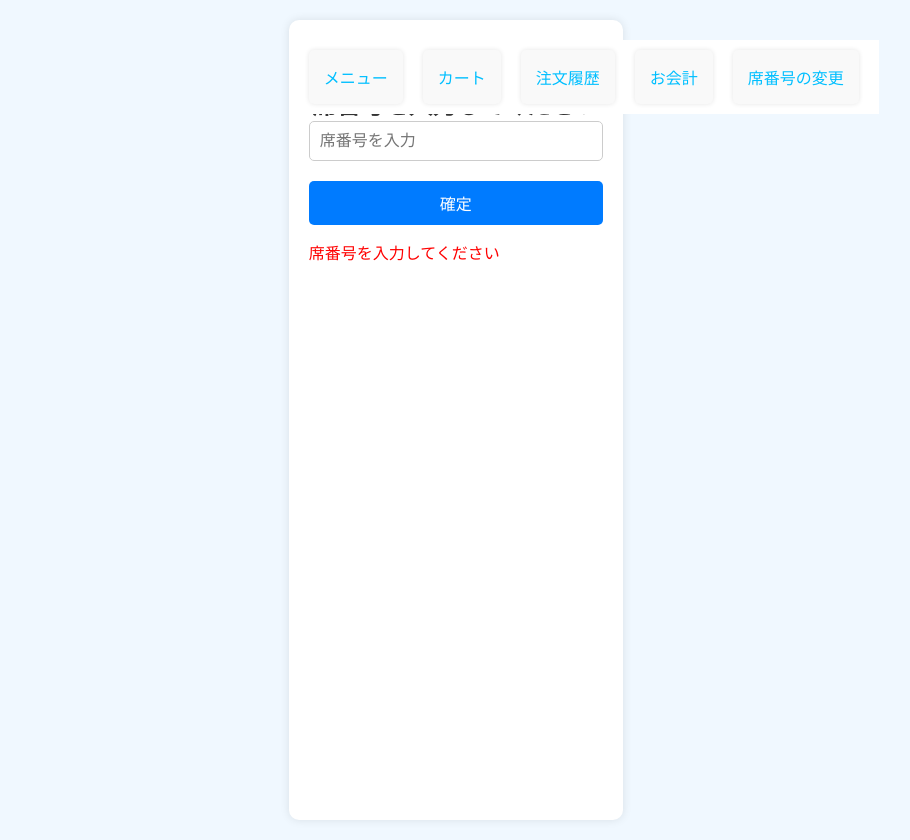
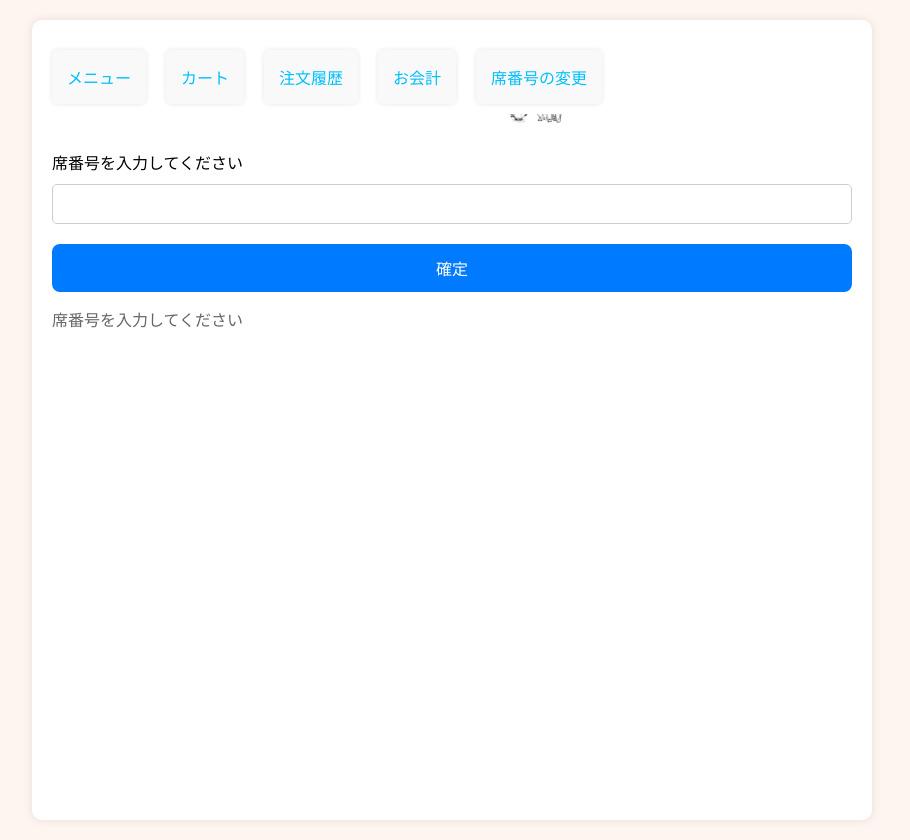
Before and after one commit to ryota-nakazawa/order-app-project, a React (Create React App) app in the folder frontend/: page / in a window 1280 px wide. Both pictures are taken after typing "Sample" into the empty fields and a click on the button "確定". Shown: the whole page, without its empty margins (188-1098 px from the left). Built offline with nearby package versions, Linux system fonts and the light colour scheme; no server answers.

Commit message:
デザイン変更ver1

```diff
--- a/frontend/package.json
+++ b/frontend/package.json
@@ -4,6 +4,7 @@
   "private": true,
   "proxy": "http://localhost:3001",
   "dependencies": {
+    "@canva/app-ui-kit": "^3.7.0",
     "@testing-library/jest-dom": "^5.17.0",
     "@testing-library/react": "^13.4.0",
     "@testing-library/user-event": "^13.5.0",
--- a/frontend/src/App.css
+++ b/frontend/src/App.css
@@ -16,11 +16,29 @@ button {
 }
 
 body {
-  background-color: #f0f8ff;
-  display: flex;
+  background-color: #fff5f0;
+  /* display: flex; */
+  width: 90%;
+  margin: 20px auto;
   justify-content: center;
   align-items: flex-start;
   height: 100vh;
+}
+
+.header {
+  display: flex;
+  align-items: center;
+  justify-content: center;
+  padding: 20px;
+}
+
+.header h1 {
+  margin-right: 10px;
+}
+
+.header img {
+  height: 70px;
+  width: auto;
 }
 
 .container {
@@ -131,6 +149,30 @@ h3.total-price {
   background: #fff;
 }
 
+/* .date-picker-container {
+  position: relative;
+  z-index: 1;
+  background-color: white;
+  padding: 10px;
+  border-radius: 8px;
+  box-shadow: 0 2px 8px rgba(0, 0, 0, 0.1);
+  margin-top: 20px;
+} */
+
+.nav-links.open~.date-picker-container {
+  z-index: 1;
+}
+
+.date-picker-wrapper {
+  position: relative;
+  z-index: 0;
+}
+
+.menu-backdrop.open~.date-picker-container,
+.menu-backdrop.open~.date-picker-wrapper {
+  pointer-events: none;
+}
+
 .popup-message {
   position: fixed;
   top: 20px;
@@ -148,6 +190,7 @@ h3.total-price {
 nav {
   position: fixed;
   background-color: #ffffff;
+  z-index: 20;
 }
 
 .hamburger {
@@ -155,14 +198,14 @@ nav {
   flex-direction: column;
   cursor: pointer;
   margin-bottom: 5px;
-  z-index: 20;
+  z-index: 10;
 }
 
 .hamburger .bar {
-  width: 25px;
-  height: 3px;
+  width: 35px;
+  height: 2px;
   background-color: #333;
-  margin: 4px 0;
+  margin: 5px 0;
   transition: 0.4s;
 }
 
--- a/frontend/src/App.js
+++ b/frontend/src/App.js
@@ -1,10 +1,12 @@
 import './App.css';
+//import './components/SelectSeat.css'; // CSSファイルをインポート
 import React, { useState, useEffect } from 'react';
 import { BrowserRouter as Router, Route, Routes, Link, useNavigate } from 'react-router-dom';
 import OrdersPage from './components/OrdersPage';
 import CartPage from './components/CartPage';
 import OrderHistoryPage from './components/OrderHistoryPage';
 import CheckoutPage from './components/CheckoutPage';
+import SelectSeat from './components/SelectSeat';
 import { v4 as uuidv4 } from 'uuid';
 
 function App() {
@@ -48,7 +50,10 @@ function App() {
   return (
     <Router>
       <div className="container">
-        <h1>注文アプリ</h1>
+        <div className="header">
+          <h1>注文アプリ</h1>
+          <img src="/images/rabbit.png" alt="Rabbit" />
+        </div>
         <nav>
           <div className="hamburger" onClick={toggleMenu}>
             <div className={menuOpen ? "bar open" : "bar"}></div>
@@ -83,46 +88,4 @@ function App() {
   );
 }
 
-function SelectSeat({ setSeatId }) {
-  const [inputValue, setInputValue] = useState('');
-  const [errorMessage, setErrorMessage] = useState('');
-  const navigate = useNavigate();
-
-  const handleInputChange = (e) => {
-    const value = e.target.value;
-    if (/^\d*$/.test(value)) { // 半角数字のみを認める正規表現
-      setInputValue(value);
-      setErrorMessage('');
-    } else {
-      setErrorMessage('半角数字のみ入力してください');
-    }
-  };
-
-  const handleSubmit = (e) => {
-    e.preventDefault();
-    if (inputValue === '') {
-      setErrorMessage('席番号を入力してください');
-      return;
-    }
-    setSeatId(inputValue);
-    navigate('/');
-  };
-
-  return (
-    <div>
-      <h2>席番号を入力してください</h2>
-      <form onSubmit={handleSubmit}>
-        <input
-          type="text"
-          value={inputValue}
-          onChange={handleInputChange}
-          placeholder="席番号を入力"
-        />
-        <button type="submit">確定</button>
-        {errorMessage && <p style={{ color: 'red' }}>{errorMessage}</p>}
-      </form>
-    </div>
-  );
-}
-
 export default App;
--- a/frontend/src/components/CartPage.js
+++ b/frontend/src/components/CartPage.js
@@ -39,7 +39,7 @@ const CartPage = ({ cart, calculateTotal, seatId, sessionId, setCart, removeFrom
       <div className="base-container">
 
         <p>現在のカートの中身がここに表示されます</p>
-        <p>-------------------------------------------------------------------------</p>
+        <p>------------------------------------------------------------------------</p>
         <ul>
           {cart.map((item, index) => (
             <li key={index}>
--- a/frontend/src/components/CheckoutPage.js
+++ b/frontend/src/components/CheckoutPage.js
@@ -59,7 +59,7 @@ const CheckoutPage = ({ seatId, sessionId }) => {
       <h1>お会計</h1>
       <div className="base-container">
         <p>会計の詳細がここに表示されます</p>
-        <p>-------------------------------------------------------------------------</p>
+        <p>------------------------------------------------------------------------</p>
         {orders.length > 0 ? (
           <div>
             <ul>
--- a/frontend/src/components/OrderHistoryPage.js
+++ b/frontend/src/components/OrderHistoryPage.js
@@ -30,7 +30,6 @@ const OrderHistoryPage = ({ seatId, sessionId }) => {
       return acc;
     }, {});
 
-    // キーを数値の昇順にソートする
     const sortedKeys = Object.keys(grouped).sort((a, b) => {
       const seatIdA = parseInt(a.split('-')[0], 10);
       const seatIdB = parseInt(b.split('-')[0], 10);
@@ -94,15 +93,17 @@ const OrderHistoryPage = ({ seatId, sessionId }) => {
       <div className="base-container">
         <div className="date-picker-container">
           <label htmlFor="date-picker">日付を選択してください: </label>
+          <div className="date-picker-wrapper">
             <DatePicker
               id="date-picker"
               selected={selectedDate}
               onChange={(date) => setSelectedDate(date)}
               dateFormat="yyyy/MM/dd"
             />
+          </div>
           <button onClick={handleShowAll}>全期間の売上を表示</button>
         </div>
-        <p>-------------------------------------------------------------------------</p>
+        <p>------------------------------------------------------------------------</p>
         {Object.keys(groupedOrders).length > 0 ? (
           Object.keys(groupedOrders).map(key => {
             const [seatId, sessionId] = key.split('-');
--- a/frontend/src/components/OrdersPage.js
+++ b/frontend/src/components/OrdersPage.js
@@ -46,7 +46,7 @@ const OrdersPage = ({ items, addToCart }) => {
       <h2>メニュー</h2>
       <div className="base-container">
         <p>メニューの内容がここに表示されます</p>
-        <p>-------------------------------------------------------------------------</p>
+        <p>------------------------------------------------------------------------</p>
         {message && <div className="popup-message">{message}</div>} {/* ポップアップメッセージを表示 */}
         <ul>
           {items.map((item) => (
--- /dev/null
+++ b/frontend/src/components/SelectSeat.css
@@ -0,0 +1,71 @@
+/* .select-seat-container {
+  display: flex;
+  flex-direction: column;
+  align-items: center;
+  justify-content: center;
+  height: 100vh;
+  background-color: #fff;
+  width: 90%;
+}
+
+.header {
+  display: flex;
+  justify-content: space-between;
+  align-items: center;
+  width: 100%;
+  padding: 20px;
+  box-shadow: 0 2px 4px rgba(0, 0, 0, 0.1);
+}
+
+.menu-button {
+  background: none;
+  border: none;
+  font-size: 24px;
+  cursor: pointer;
+}
+
+h1 {
+  font-size: 36px;
+} */
+
+/* form {
+  display: flex;
+  flex-direction: column;
+  align-items: center;
+  width: 100%;
+  max-width: 400px;
+  margin-top: 20px;
+}
+
+label {
+  font-size: 16px;
+  margin-bottom: 10px;
+}
+
+input {
+  width: 100%;
+  padding: 10px;
+  font-size: 16px;
+  border: 1px solid #ccc;
+  border-radius: 5px;
+  margin-bottom: 20px;
+}
+
+.confirm-button {
+  padding: 10px 20px;
+  font-size: 16px;
+  background-color: #007BFF;
+  color: white;
+  border: none;
+  border-radius: 5px;
+  cursor: pointer;
+}
+
+.confirm-button:hover {
+  background-color: #0056b3;
+}
+
+.error-message {
+  color: red;
+  margin-top: 10px;
+} */
--- /dev/null
+++ b/frontend/src/components/SelectSeat.js
@@ -0,0 +1,48 @@
+import React, { useState } from 'react';
+import { useNavigate } from 'react-router-dom';
+import './SelectSeat.css';
+
+const SelectSeat = ({ setSeatId }) => {
+  const [inputValue, setInputValue] = useState('');
+  const [errorMessage, setErrorMessage] = useState('');
+  const navigate = useNavigate();
+
+  const handleInputChange = (e) => {
+    const value = e.target.value;
+    if (/^\d*$/.test(value)) { // 半角数字のみを認める正規表現
+      setInputValue(value);
+      setErrorMessage('');
+    } else {
+      setErrorMessage('半角数字のみ入力してください');
+    }
+  };
+
+  const handleSubmit = (e) => {
+    e.preventDefault();
+    if (inputValue === '') {
+      setErrorMessage('席番号を入力してください');
+      return;
+    }
+    setSeatId(inputValue);
+    navigate('/');
+  };
+
+  return (
+    <div className="select-seat-container">
+
+      <form onSubmit={handleSubmit}>
+        <label>席番号を入力してください</label>
+        <input
+          type="text"
+          value={inputValue}
+          onChange={handleInputChange}
+          placeholder=""
+        />
+        <button type="submit" className="confirm-button">確定</button>
+        {errorMessage && <p className="error-message">{errorMessage}</p>}
+      </form>
+    </div>
+  );
+};
+
+export default SelectSeat;
```
Also changed, not shown: frontend/public/images/rabbit.png (added), 1 other file (tests, documents, lock files or other folders). Lines whose indentation alone changed are shown as unchanged.
